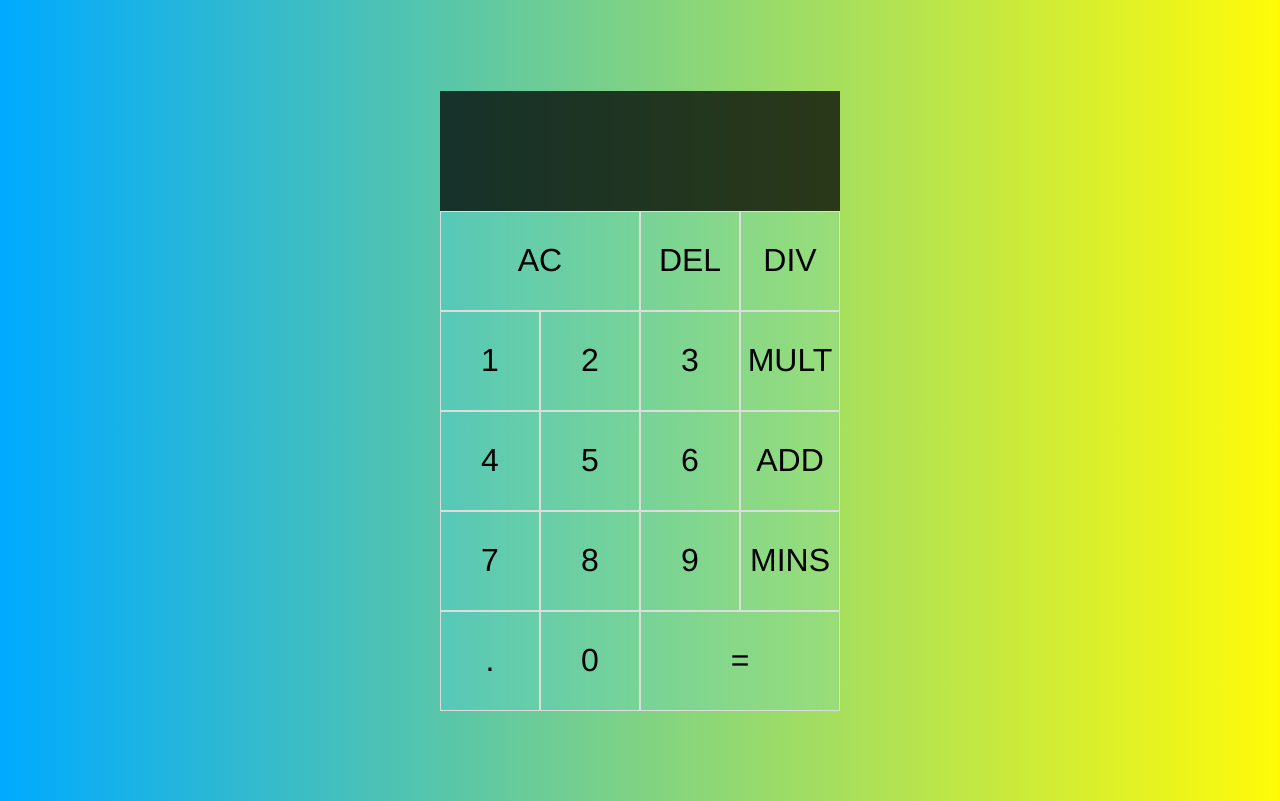
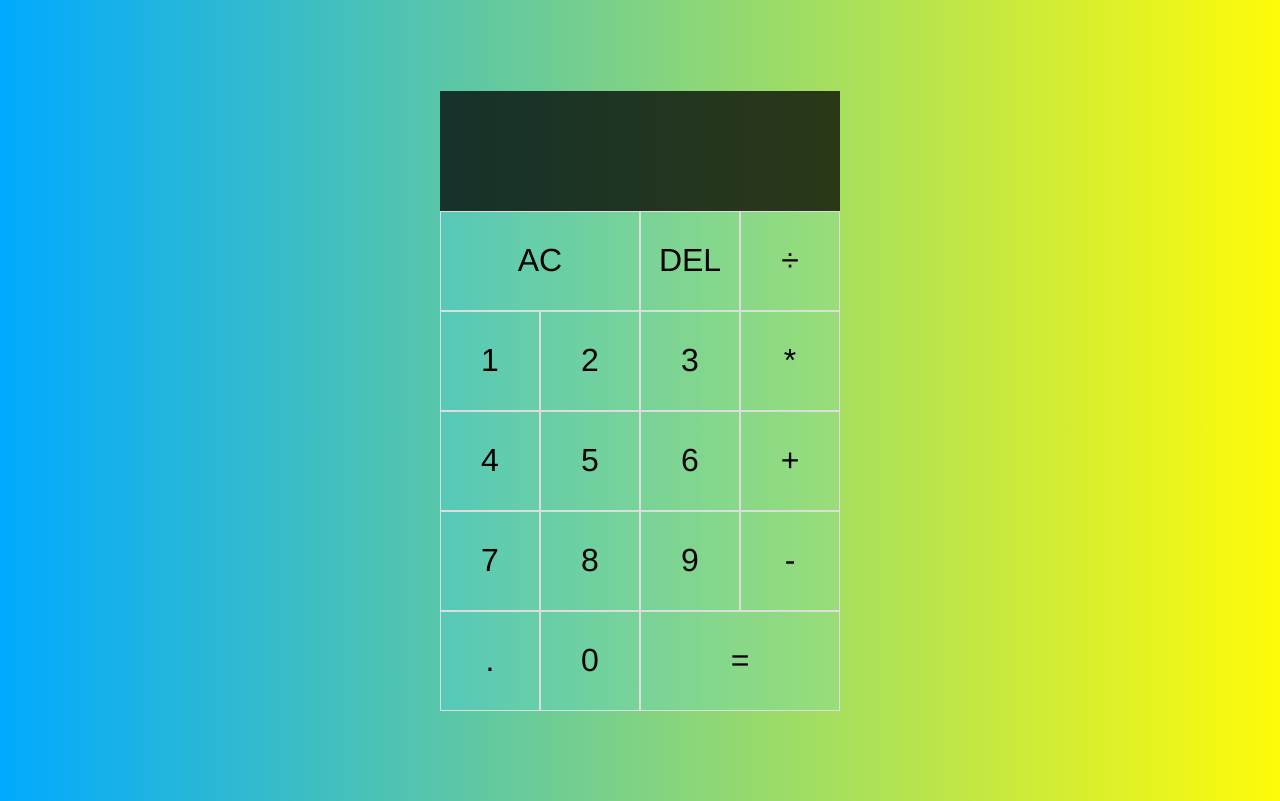
Before and after one commit to zulkh87/06-TOP-Simple-Calculator, a plain HTML site: page index.html in a window 1280 px wide. Shown: the part 79-880 px from the top of the page. Drawn offline with Linux system fonts and the light colour scheme.

Commit message:
removed placeholder text and added calc. symbols

```diff
--- a/index.html
+++ b/index.html
@@ -16,19 +16,19 @@
         </div>
         <button data-all-clear class="span-two">AC</button>
         <button data-delete>DEL</button>
-        <button data-operation >DIV</button>
+        <button data-operation >÷</button>
         <button data-number >1</button>
         <button data-number >2</button>
         <button data-number >3</button>
-        <button data-operation >MULT</button>
+        <button data-operation >*</button>
         <button data-number >4</button>
         <button data-number >5</button>
         <button data-number >6</button>
-        <button data-operation >ADD</button>
+        <button data-operation >+</button>
         <button data-number >7</button>
         <button data-number >8</button>
         <button data-number >9</button>
-        <button data-operation >MINS</button>
+        <button data-operation >-</button>
         <button data-number >.</button>
         <button data-number >0</button>
         <button data-equals class="span-two">=</button>
```
